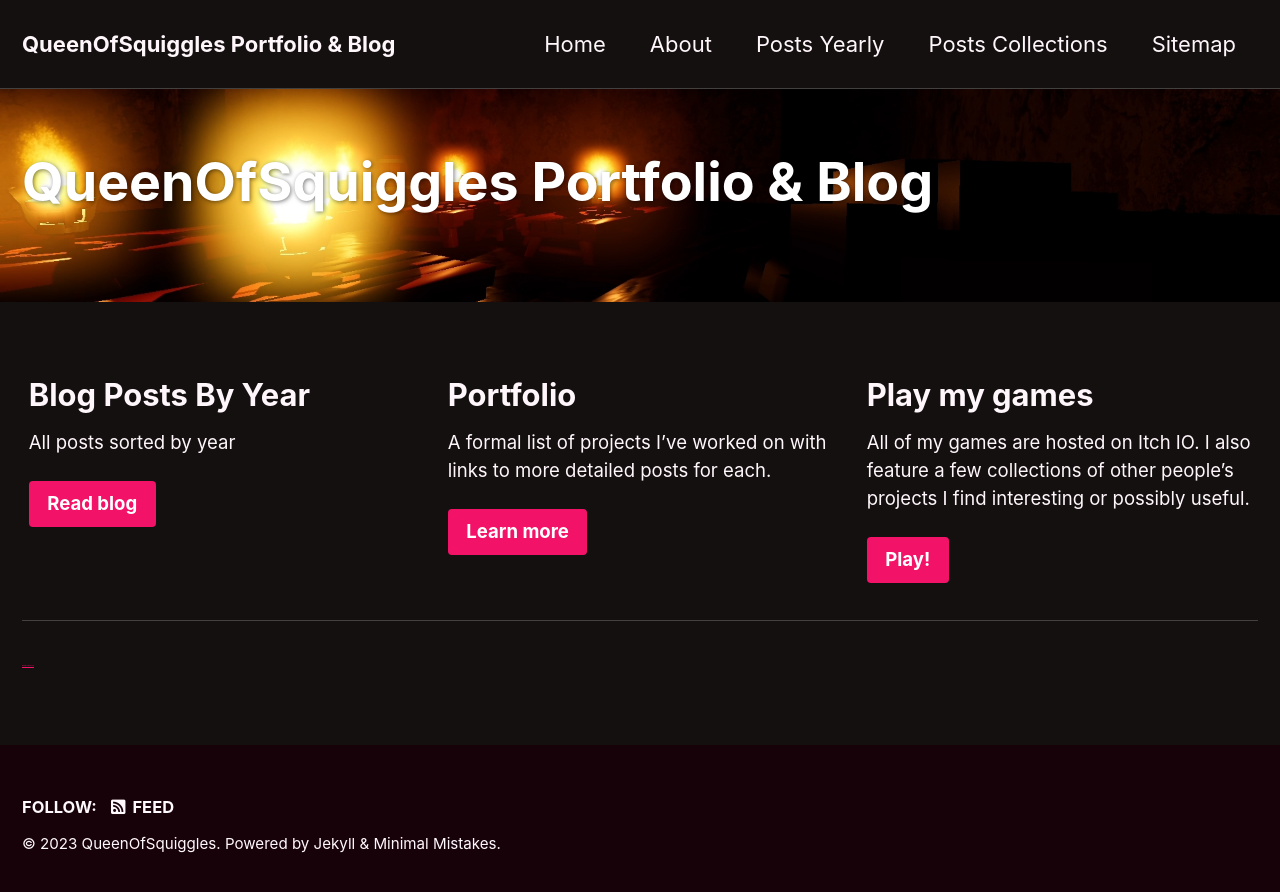
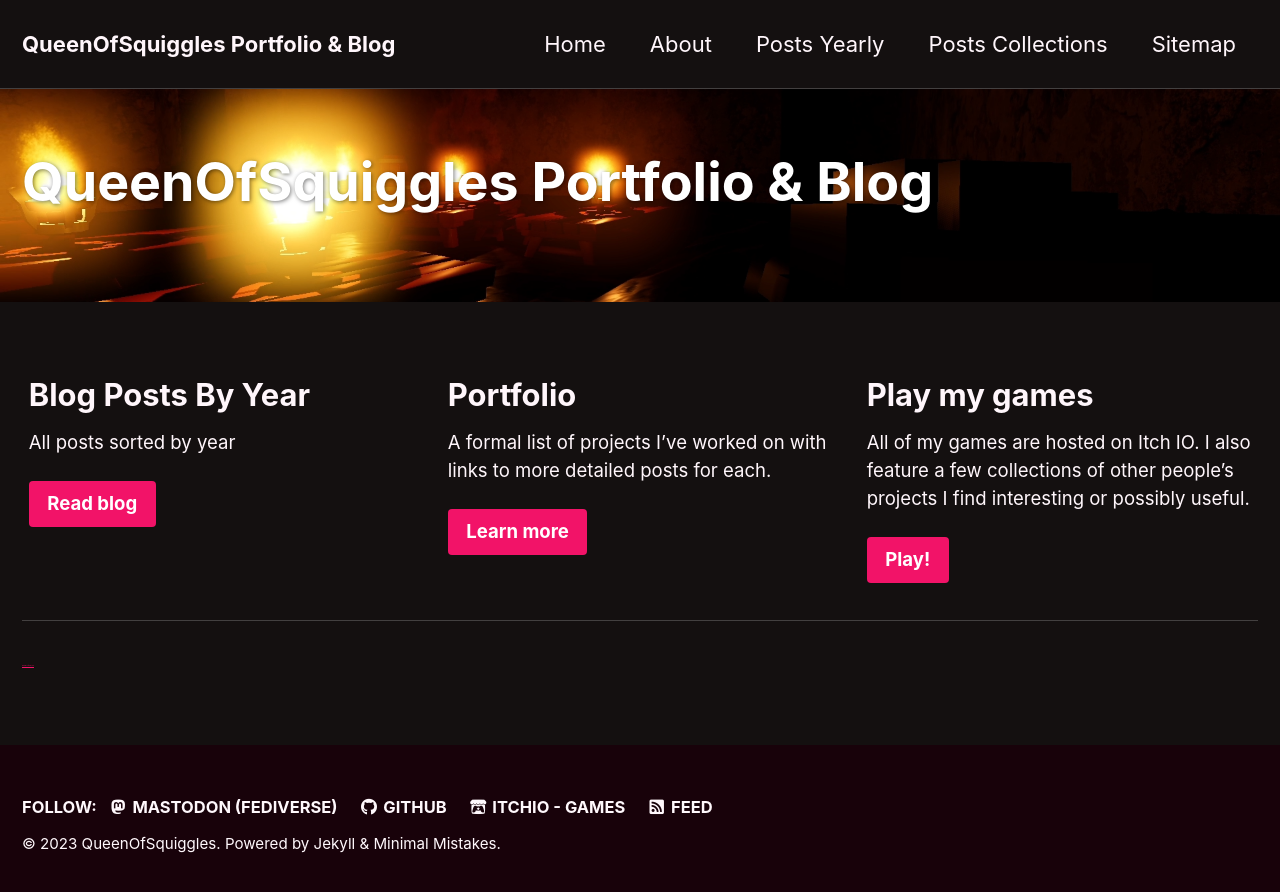
Before and after one commit to QueenOfSquiggles/queenofsquigglesweb, a Jekyll site: the page built from _pages/home.md, in a window 1280 px wide. Shown: the top 892 px of the page. Built offline with Jekyll 4.4.1, drawn with Linux system fonts in a browser that asks for light colours; cached includes are drawn as plain includes.

Commit message:
Updated configuration data

```diff
--- a/_config.yml
+++ b/_config.yml
@@ -123,13 +123,15 @@
 # Site Footer
 footer:
   links:
-    - label: "Twitter"
-      icon: "fab fa-fw fa-twitter-square"
-      # url:
-    - label: "GitHub"
-      icon: "fab fa-fw fa-github"
-      # url:
-
+  - label: "Mastodon (Fediverse)"
+    icon: "fab fa-fw fa-mastodon"
+    url: "https://mastodon.gamedev.place/@ofsquiggles"
+  - label: "GitHub"
+    icon: "fab fa-fw fa-github"
+    url: "https://github.com/QueenOfSquiggles"
+  - label: "ItchIO - Games"
+    icon: "fab fa-fw fa-itch-io"
+    url: "https://queenofsquiggles.itch.io"
 
 # Reading Files
 include:
```
